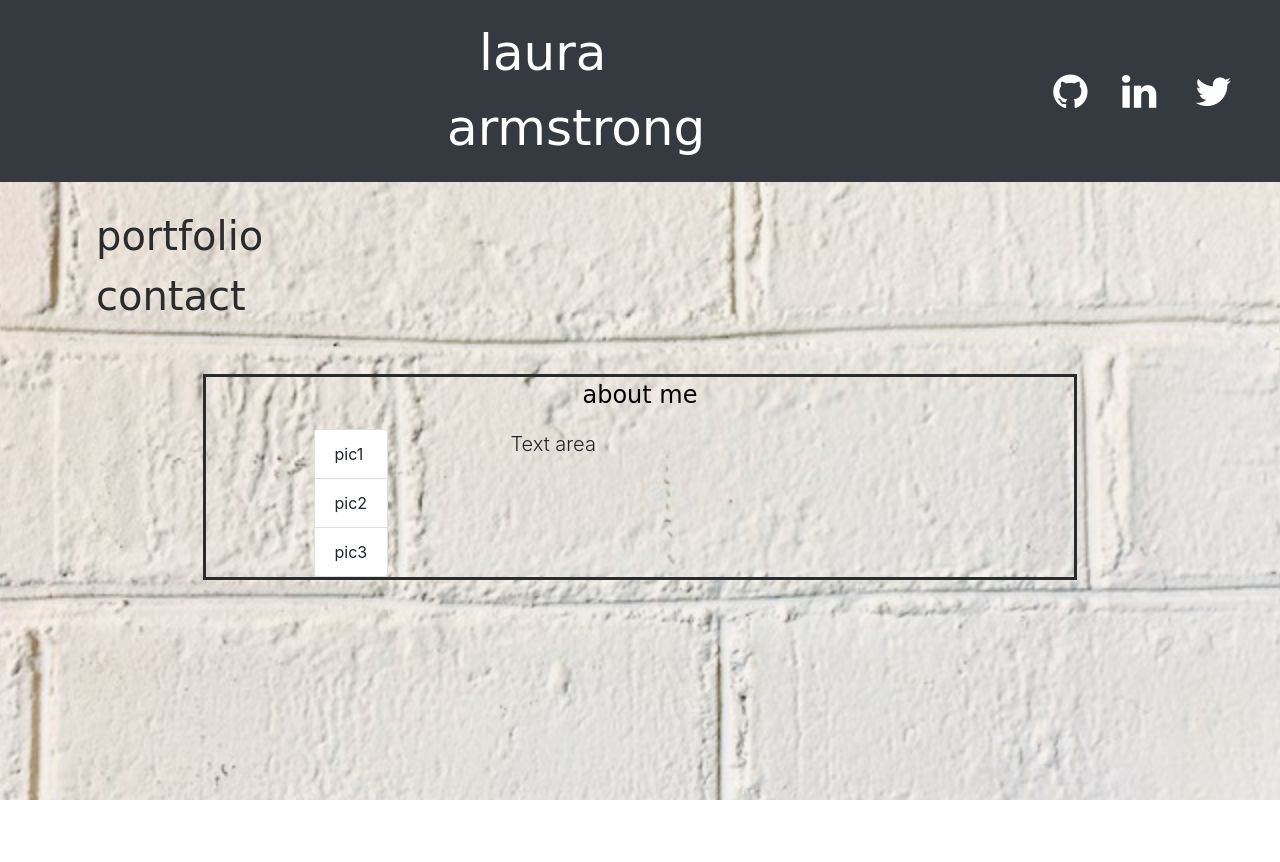
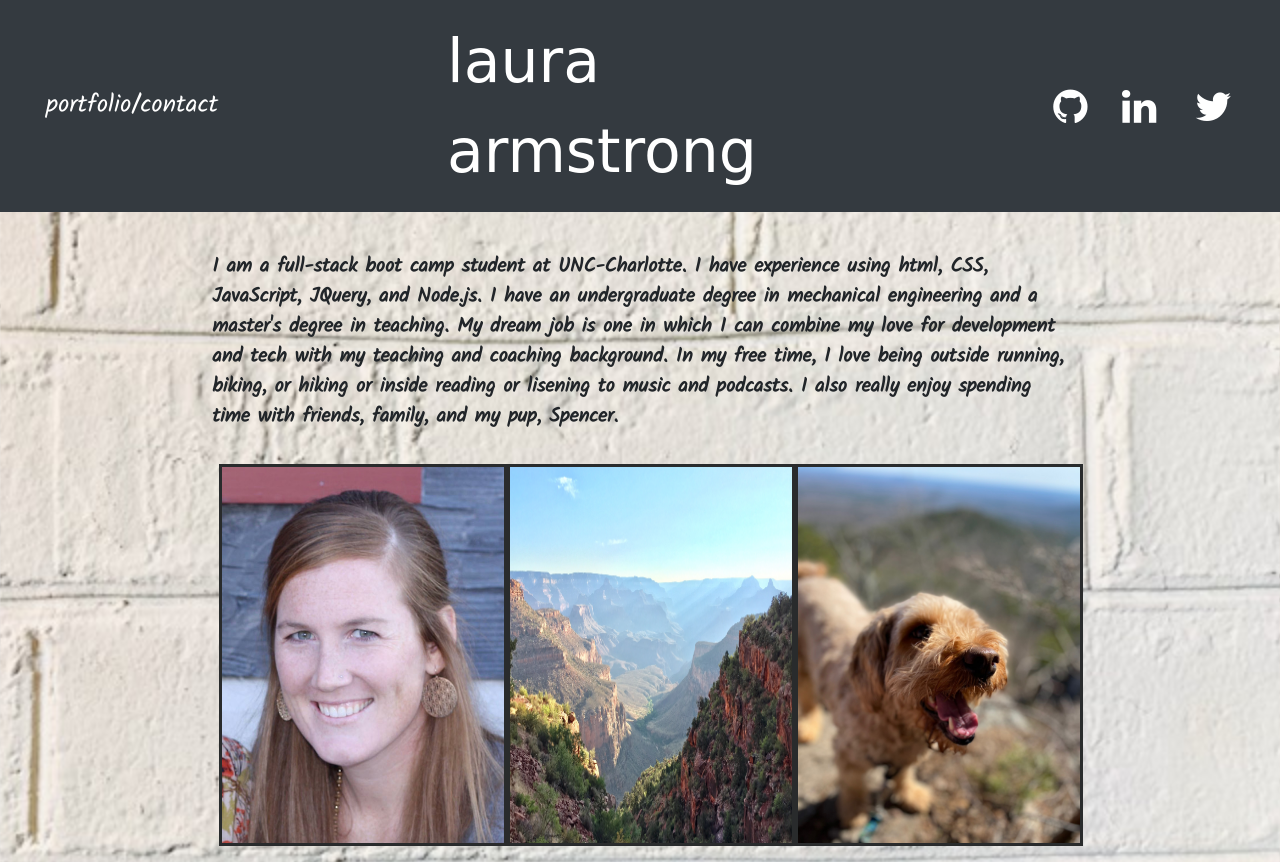
Before and after one commit to lauraearmstrong1/Portfolio, a plain HTML site: page index.html in a window 1280 px wide. Before the commit the page ends 800 px from the top, so only its background shows below. Drawn offline with nearby package versions, Linux system fonts and the light colour scheme; a web font is replaced by a local one.

Commit message:
updated portfolio

```diff
--- a/index.html
+++ b/index.html
@@ -9,6 +9,7 @@
     integrity="sha384-Vkoo8x4CGsO3+Hhxv8T/Q5PaXtkKtu6ug5TOeNV6gBiFeWPGFN9MuhOf23Q9Ifjh" crossorigin="anonymous">
   <link rel="stylesheet" href="style.css">
   <link href="https://fonts.googleapis.com/css?family=Princess+Sofia&display=swap" rel="stylesheet">
+  <link href="https://fonts.googleapis.com/css?family=Kalam&display=swap" rel="stylesheet">
   <link rel="stylesheet" href="https://stackpath.bootstrapcdn.com/font-awesome/4.7.0/css/font-awesome.min.css">
 </head>
 
@@ -16,9 +17,20 @@
   <div class="row">
     <div class="col-sm-12">
       <nav class="navbar bg-dark ">
-        <div class="col-sm-4"></div>
+
+        <div class="col-sm-4">
+            <div class="container">
+              <div class="span d-flex justify-content-start">
+                <a href="portfolio.html" id="list">portfolio </a>
+                <a id="list"> / </a>
+
+                <a href="contact.html" id="list"> contact</a>
+              </div>
+          </div>
+          </div>
+
         <div class="col-sm-4 d-flex justify-content-center">
-          <span class="navbar-text text-white ">
+          <span class="navbar-text text-white">
             <a id="name">laura armstrong</a>
           </span>
         </div>
@@ -45,38 +57,29 @@
     </div>
   </div>
   <br>
-  <!--left sidebar nav-->
-  <div class="row">
-    <div class="col-sm-3 list">
-      <a href="portfolio.html" id="list">portfolio</a><br>
-      <a href="contact.html" id="list">contact</a>
-    </div>
-  </div>
-  <br><br>
 
   <!--about box-->
   <div class="row">
     <div class="col-sm-2"></div>
-    <div class="col-sm-8 container about">
-      <div class="row d-flex justify-content-center ">
-        <p id="me">about me</p>
+    <div class="col-sm-8 container px-3 pt-3 pb-3 about">
+      <div class="row">
+        <div class="col-sm-12">
+          <div class="row d-flex justify-content-center pl-2 pr-2">
+            <p class="bio">I am a full-stack boot camp student at UNC-Charlotte. I have experience using html, CSS, JavaScript, JQuery, and Node.js. I have an undergraduate degree in mechanical engineering and a master's degree in teaching. My dream job is one in which I can combine my love for development and tech with my teaching and coaching background. In my free time, I love being outside running, biking, or hiking or inside reading or lisening to music and podcasts. I also really enjoy spending time with friends, family, and my pup, Spencer.</p>
+            </p>
+          </div>
+        </div>
       </div>
       <div class="row">
-        <div class="col-sm-4 d-flex justify-content-center">
-          <div class="card">
-            <ul class="list-group list-group-flush">
-              <li class="list-group-item">pic1</li>
-              <li class="list-group-item">pic2</li>
-              <li class="list-group-item">pic3</li>
-            </ul>
-          </div>
-        </div>
-        <div class="col-sm-8">
-          <p class="lead">Text area</p>
+        <div class="col-sm-12 d-flex justify-content-between">
+          <img src="images/ID card.jpg" alt="me" class="pic">
+          <img src="images/Grand-Canyon.jpg" alt="grand-canyon" class="pic">
+          <img src="images/Spencer.jpg" alt="dog" class="pic">
         </div>
       </div>
     </div>
-    <div class="col-sm-2"></div>
+  <div class="col-sm-2"></div>
   </div>
 </body>
+
 </html>
--- a/style.css
+++ b/style.css
@@ -12,8 +12,7 @@ body {
 
 #name {
     font-family: 'Princess Sofia', cursive;
-    font-size: 50px;
-    margin-left: 2rem;
+    font-size: 60px;
 }
 
 .fab {
@@ -21,24 +20,42 @@ body {
 }
 
 #list {
-    font-family: 'Princess Sofia', cursive;
-    color:#292b2c;
-    font-size: 40px;
-    margin-left: 6rem;
+    font-family: 'Kalam', cursive;
+    color: white;
+    font-size: 25px;
 }
 
 .about {
-    border-style: solid;
-    border-color: #292b2c;
     background-color: transparent;
 }
 
 #me {
-    font-family: 'Princess Sofia', cursive;
+    font-family: 'Kalam', cursive;
     color: black;
-    font-size: 24px;
+    font-size: 30px;
+    font-weight: bold;
 }
 
 .btn {
     font-size: 30px;
 }
+
+.pic {
+    width: 18rem;
+    height: auto;
+    border-style: solid;
+    border-color: #292b2c;
+}
+
+.bio {
+    font-size: 20px;
+    font-weight: bold;
+    font-family: 'Kalam', cursive;
+}
+
+.portfolio {
+    width: 30rem;
+    height: auto;
+    border-style: solid;
+    border-color: #292b2c;
+}
```
Also changed, not shown: contact.html (+12 -3 lines), portfolio.html (+32 -1 lines), images/DailyPlanner.JPG (added), images/Grand-Canyon.JPG (added), images/ID card.jpg (added), images/Project.JPG (added), images/Spencer.jpg (added), images/WeatherDashboard.PNG (added).
